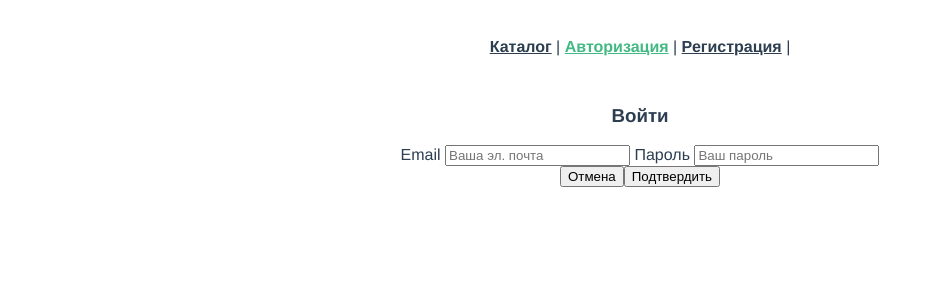
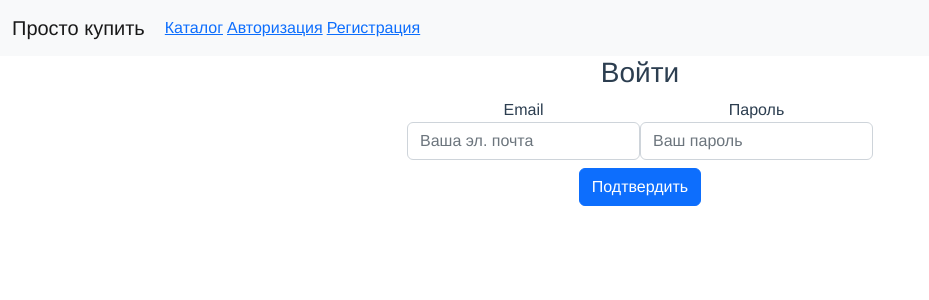
Before and after one commit to sdeix/Weak2, a Vue app: page /login in a window 1280 px wide. Shown: the top 300 px of the page, without its empty margins (0-929 px from the left). Built offline with nearby package versions, Linux system fonts and the light colour scheme; no server answers.

Commit message:
Добавлен адаптивный navbar и изменены формы

```diff
--- a/public/index.html
+++ b/public/index.html
@@ -1,12 +1,13 @@
 <!DOCTYPE html>
 <html lang="">
   <head>
+    <link href="https://cdn.jsdelivr.net/npm/bootstrap@5.2.3/dist/css/bootstrap.min.css" rel="stylesheet" integrity="sha384-rbsA2VBKQhggwzxH7pPCaAqO46MgnOM80zW1RWuH61DGLwZJEdK2Kadq2F9CUG65" crossorigin="anonymous">
+    <script src="https://cdn.jsdelivr.net/npm/bootstrap@5.2.3/dist/js/bootstrap.bundle.min.js" integrity="sha384-kenU1KFdBIe4zVF0s0G1M5b4hcpxyD9F7jL+jjXkk+Q2h455rYXK/7HAuoJl+0I4" crossorigin="anonymous"></script>
     <meta charset="utf-8">
     <meta http-equiv="X-UA-Compatible" content="IE=edge">
     <meta name="viewport" content="width=device-width,initial-scale=1.0">
     <link rel="icon" href="<%= BASE_URL %>favicon.ico">
     <title><%= htmlWebpackPlugin.options.title %></title>
-    <script src="http://localhost:8098"></script>
   </head>
   <body>
     <noscript>
--- a/src/App.vue
+++ b/src/App.vue
@@ -1,17 +1,35 @@
 <template>
-  <nav>
-    <router-link to="/">Каталог</router-link> |
-    <span v-show="!userAuthed">
-      <router-link to="/login">Авторизация</router-link> |
-      <router-link to="/register">Регистрация</router-link> |
-    </span>
-    <span v-show="userAuthed">
-      <router-link to="/cart">Корзина</router-link> |
-      <router-link to="/orders">Заказы</router-link> |
-      <button @click="LogOut">Выйти</button>
-    </span>
+  <nav class="navbar navbar-expand-lg navbar-light bg-light">
+  <div class="container-fluid">
+    <a class="navbar-brand" href="#">Просто купить</a>
+    <button class="navbar-toggler" type="button" data-bs-toggle="collapse" data-bs-target="#navbarSupportedContent" aria-controls="navbarSupportedContent" aria-expanded="false" aria-label="Toggle navigation">
+      <span class="navbar-toggler-icon"></span>
+    </button>
+    <div class="collapse navbar-collapse" id="navbarSupportedContent">
+      <ul class="navbar-nav me-auto mb-2 mb-lg-0">
+        <li class="nav-item ms-1">
+          <router-link to="/">Каталог</router-link>
+        </li>
+        <li class="nav-item ms-1">
+          <router-link v-show="!userAuthed" to="/login">Авторизация</router-link>
+        </li>
+        <li class="nav-item ms-1">
+          <router-link v-show="!userAuthed" to="/register">Регистрация</router-link>
+        </li>
+        <li class="nav-item ms-1">
+          <router-link v-show="userAuthed" to="/cart">Корзина</router-link>
+        </li>
+        <li class="nav-item ms-1">
+          <router-link v-show="userAuthed" to="/orders">Заказы</router-link>
+        </li>
+      </ul>
+      <div v-show="userAuthed" >
+        <button @click="LogOut" class="btn btn-outline-success" >Выйти</button>
+      </div>
+    </div>
+  </div>
+</nav>
 
-  </nav>
   <router-view />
 </template>
 
@@ -76,19 +94,6 @@ export default {
   -moz-osx-font-smoothing: grayscale;
   text-align: center;
   color: #2c3e50;
-}
-
-nav {
-  padding: 30px;
-}
-
-nav a {
-  font-weight: bold;
-  color: #2c3e50;
-}
-
-nav a.router-link-exact-active {
-  color: #42b983;
 }
 
 .preloader {
--- a/src/views/LoginView.vue
+++ b/src/views/LoginView.vue
@@ -1,28 +1,28 @@
 <template>
+
     <div class="login">
       <form @submit.prevent="SignIn">
       <h3>Войти</h3>
-      <label>
+      <label class="form-label">
         Email
         <input
           type="text"
-          class=""
+          class="form-control"
           placeholder="Ваша эл. почта"
           v-model="form.email"
         >
       </label>
-      <label>
+      <label class="form-label">
         Пароль
         <input
           type="password"
-          class=""
+          class="form-control"
           placeholder="Ваш пароль"
           v-model="form.password"
         >
       </label>
       <div class="actions">
-        <button type="button" class="">Отмена</button>
-        <button type="submit" class="" > Подтвердить </button>
+        <button type="submit" class="btn btn-primary" > Подтвердить </button>
       </div>
     </form>
     <p v-if="errors">{{errors}}</p>
```
